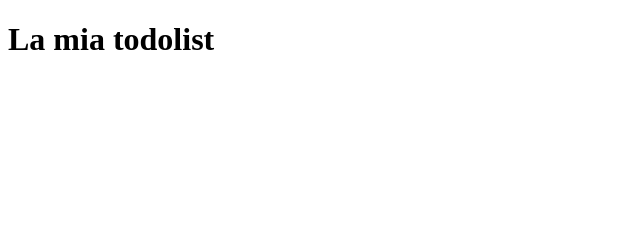
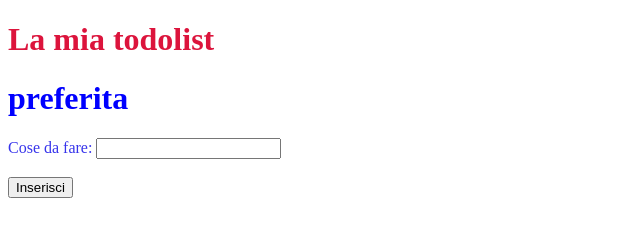
Before and after one commit to fablab-imperia/learning-javascript, a plain HTML site: page todolist/index.html in a window 1280 px wide. Shown: the whole page, without its empty margins (0-640 px from the left). Drawn offline with Linux system fonts and the light colour scheme.

Commit message:
prima versione

```diff
--- a/todolist/index.html
+++ b/todolist/index.html
@@ -4,9 +4,18 @@
     <meta charset="UTF-8">
     <meta name="viewport" content="width=device-width, initial-scale=1.0">
     <title>todolist</title>
+    <link rel="stylesheet" href="style.css">
 </head>
 <body>
-<h1>La mia todolist</h1>
- <script src="main.js"></script>
+<h1 class="colorerosso">La mia todolist</h1>
+<h1> preferita</h1>
+<form>
+    <label class="colorerosso" style="color: #3734eb; " for="todolist">Cose da fare:</label>
+    <input type="text" id="todolist" ><br><br>
+    <input type="button" value="Inserisci">
+  </form>
+  <ul id="lista">
+        </ul>
+<script src="main.js"></script>
 </body>
 </html>
--- /dev/null
+++ b/todolist/style.css
@@ -0,0 +1,11 @@
+ .colorerosso {
+            color:crimson;
+        }
+        h1 {
+            color: blue;
+        }
+    #lista {
+        font-size: 15pt;
+        font-weight: bold;
+        text-decoration: underline;
+    }
```
